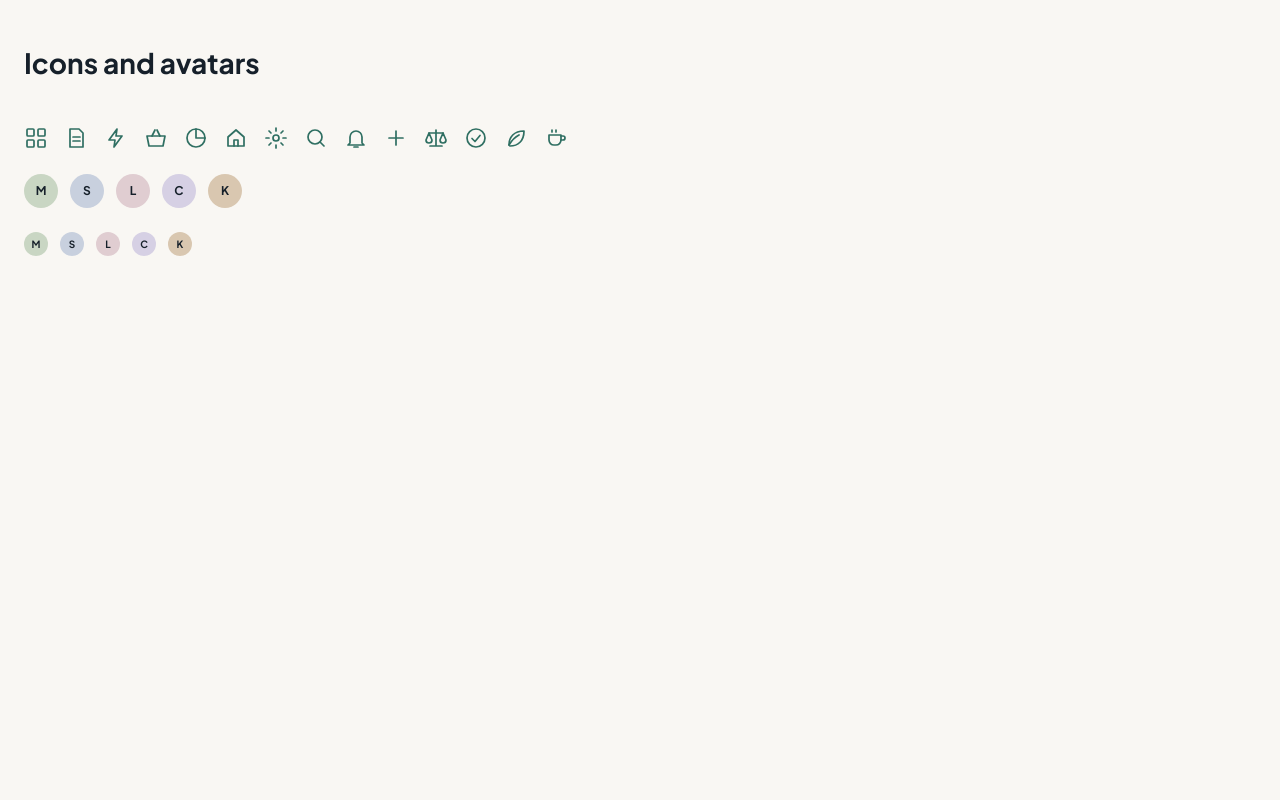
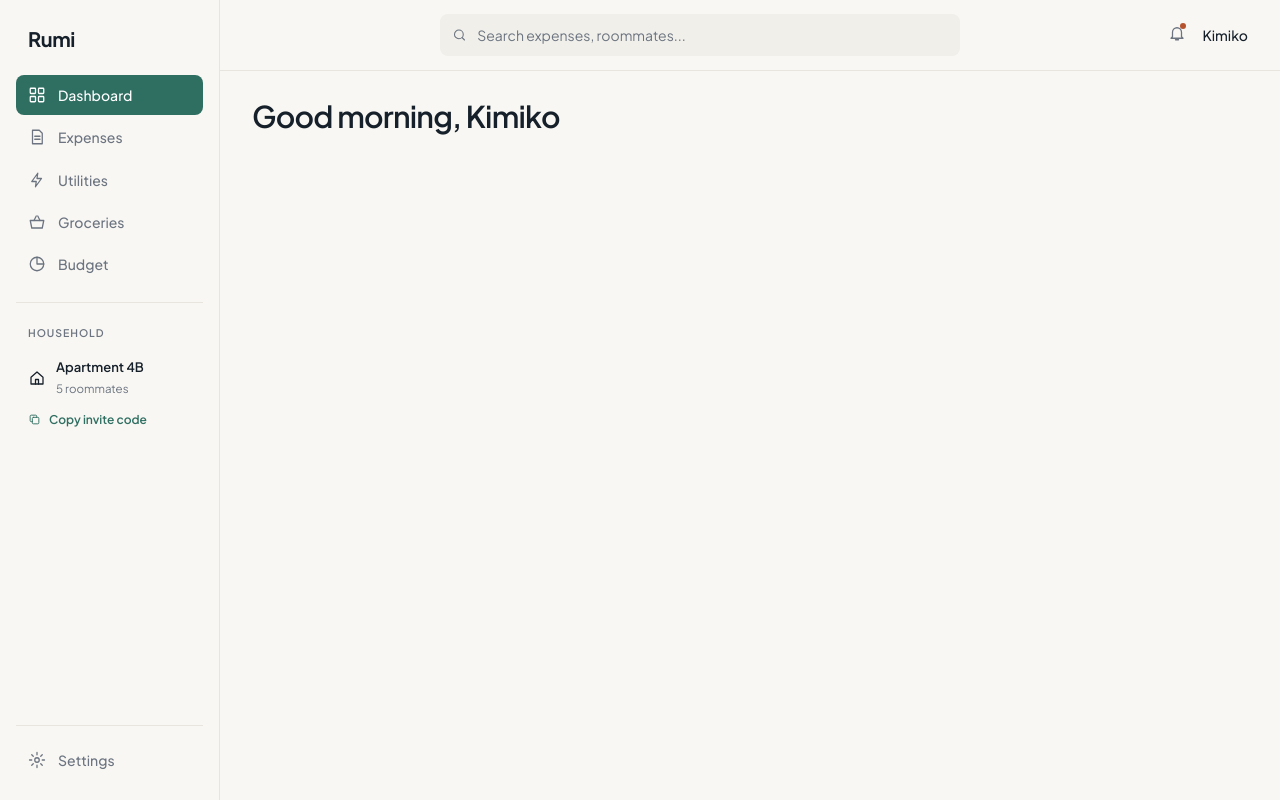
Before and after one commit to k13iko/rumi, a React (Vite) app: page / in a window 1280 px wide. Built offline with nearby package versions, Linux system fonts and the light colour scheme.

Commit message:
add side bar and top bar

```diff
--- a/src/App.tsx
+++ b/src/App.tsx
@@ -1,40 +1,18 @@
-import { Avatar } from './components/Avatar'
-import { Icon, type IconName } from './components/Icon'
-
-const ICONS: IconName[] = ['dash', 'doc', 'bolt', 'basket', 'pie', 'home', 'cog', 'search', 'bell', 'plus', 'scale', 'check', 'leaf', 'cup']
-
-// Fake people, just for testing
-const PEOPLE = [
-  { id: 'user-1', name: 'Marcus Chen' },
-  { id: 'user-2', name: 'Sarah Jenkins' },
-  { id: 'user-3', name: 'Liam Vance' },
-  { id: 'user-4', name: 'Carlos Diaz' },
-  { id: 'user-5', name: 'Kimiko Low' },
-]
+import { Sidebar } from './components/Sidebar'
+import { TopBar } from './components/TopBar'
 
 export default function App() {
   return (
-    <main style={{ padding: 24, display: 'grid', gap: 24 }}>
-      <h1>Icons and avatars</h1>
+    <div className="app">
+      {/* Fake values for now. Real data comes in Step 7. */}
+      <Sidebar householdName="Apartment 4B" memberCount={5} />
 
-      {/* One icon per name in the list */}
-      <div style={{ display: 'flex', gap: 16, color: 'var(--accent)' }}>
-        {ICONS.map((name) => (
-          <Icon key={name} name={name} size={24} />
-        ))}
+      <div className="main">
+        <TopBar userName="Kimiko" />
+        <main className="content">
+          <h1>Good morning, Kimiko</h1>
+        </main>
       </div>
-
-      {/* Normal and small avatars */}
-      <div style={{ display: 'flex', gap: 12 }}>
-        {PEOPLE.map((p) => (
-          <Avatar key={p.id} id={p.id} name={p.name} />
-        ))}
-      </div>
-      <div style={{ display: 'flex', gap: 12 }}>
-        {PEOPLE.map((p) => (
-          <Avatar key={p.id} id={p.id} name={p.name} small />
-        ))}
-      </div>
-    </main>
+    </div>
   )
 }
--- /dev/null
+++ b/src/components/Sidebar.tsx
@@ -0,0 +1,63 @@
+import { Icon, type IconName } from './Icon'
+
+// The main menu: a label and an icon for each page
+const NAV: { label: string; icon: IconName }[] = [
+  { label: 'Dashboard', icon: 'dash' },
+  { label: 'Expenses', icon: 'doc' },
+  { label: 'Utilities', icon: 'bolt' },
+  { label: 'Groceries', icon: 'basket' },
+  { label: 'Budget', icon: 'pie' },
+]
+
+// "Props" are inputs, passed in like <Sidebar householdName="..." />
+export function Sidebar({ householdName, memberCount }: { householdName: string; memberCount: number }) {
+  return (
+    <aside className="rail">
+      <div className="brand">Rumi</div>
+
+      <nav className="nav" aria-label="Main">
+        {/* One button per menu item. Dashboard is marked as the current page. */}
+        {NAV.map((item) => (
+          <button key={item.label} type="button" aria-current={item.label === 'Dashboard' ? 'page' : undefined}>
+            <Icon name={item.icon} />
+            <span>{item.label}</span>
+          </button>
+        ))}
+      </nav>
+
+      <div className="sep" />
+
+      <div className="hh-block">
+        <div className="hh-head">
+          <span className="label">Household</span>
+        </div>
+        <button type="button" className="hh">
+          <Icon name="home" />
+          <span style={{ flex: 1 }}>
+            <b>{householdName}</b>
+            {/* Say "roommate" for 1, "roommates" otherwise */}
+            <small>
+              {memberCount} {memberCount === 1 ? 'roommate' : 'roommates'}
+            </small>
+          </span>
+        </button>
+        <button type="button" className="link">
+          <Icon name="copy" size={13} />
+          Copy invite code
+        </button>
+      </div>
+
+      <div className="spacer" />
+
+      <div className="settings">
+        <div className="sep" />
+        <div className="nav">
+          <button type="button">
+            <Icon name="cog" />
+            <span>Settings</span>
+          </button>
+        </div>
+      </div>
+    </aside>
+  )
+}
--- /dev/null
+++ b/src/components/TopBar.tsx
@@ -0,0 +1,21 @@
+import { Icon } from './Icon'
+
+export function TopBar({ userName }: { userName: string }) {
+  return (
+    <header className="top">
+      {/* Search box with an icon inside it */}
+      <div className="search">
+        <Icon name="search" size={15} />
+        <input id="search" type="search" placeholder="Search expenses, roommates..." aria-label="Search expenses and roommates" />
+      </div>
+
+      <div className="user">
+        {/* aria-label tells screen readers what an icon-only button does */}
+        <button type="button" className="bell on" aria-label="Notifications">
+          <Icon name="bell" />
+        </button>
+        <span className="name">{userName}</span>
+      </div>
+    </header>
+  )
+}
--- a/src/styles.css
+++ b/src/styles.css
@@ -141,3 +141,279 @@ svg.i {
 .a3 { background: var(--av3); }
 .a4 { background: var(--av4); }
 .a5 { background: var(--av5); }
+
+/* ---------- Page layout ---------- */
+/* Two columns: a 220px sidebar, and the rest of the width for the page */
+.app {
+  display: grid;
+  grid-template-columns: 220px minmax(0, 1fr);
+  min-height: 100vh;
+}
+
+.main {
+  min-width: 0; /* lets long content shrink instead of stretching the page */
+}
+
+.content {
+  padding: 28px 32px 48px;
+  max-width: 1240px;
+}
+
+h1 {
+  font-size: 30px;
+  line-height: 1.15;
+  letter-spacing: -0.025em;
+  font-weight: 600;
+  margin: 0;
+}
+
+/* ---------- Sidebar ---------- */
+/* Stays in place while the page scrolls */
+.rail {
+  border-right: 1px solid var(--line);
+  padding: 20px 16px;
+  display: flex;
+  flex-direction: column;
+  gap: 4px;
+  position: sticky;
+  top: 0;
+  height: 100vh;
+  min-width: 0;
+}
+
+.brand {
+  font-size: 20px;
+  font-weight: 700;
+  letter-spacing: -0.02em;
+  padding: 4px 12px 18px;
+}
+
+.nav {
+  display: flex;
+  flex-direction: column;
+  gap: 2px;
+}
+
+.nav button {
+  display: flex;
+  align-items: center;
+  gap: 12px;
+  padding: 10px 12px;
+  border: 0;
+  background: none;
+  border-radius: 8px;
+  color: var(--muted);
+  font-weight: 500;
+  text-align: left;
+}
+
+.nav button:hover {
+  background: var(--surface-2);
+  color: var(--fg);
+}
+
+/* The page you are on gets the green highlight */
+.nav button[aria-current='page'] {
+  background: var(--accent);
+  color: var(--accent-fg);
+}
+
+/* Thin divider line */
+.sep {
+  height: 1px;
+  background: var(--line);
+  margin: 14px 0;
+}
+
+/* Small uppercase heading */
+.label {
+  font-size: 10.5px;
+  letter-spacing: 0.09em;
+  text-transform: uppercase;
+  color: var(--muted);
+  font-weight: 600;
+}
+
+.hh-head {
+  padding: 0 12px;
+  color: var(--muted);
+}
+
+/* The household switcher button */
+.hh {
+  display: flex;
+  align-items: center;
+  gap: 10px;
+  padding: 10px 12px;
+  width: 100%;
+  border: 0;
+  background: none;
+  border-radius: 8px;
+  text-align: left;
+  margin-top: 6px;
+}
+
+.hh:hover {
+  background: var(--surface-2);
+}
+
+.hh b {
+  display: block;
+  font-weight: 600;
+  font-size: 13px;
+}
+
+.hh small {
+  color: var(--muted);
+  font-size: 11.5px;
+}
+
+/* A button that looks like a green text link */
+.link {
+  color: var(--accent);
+  font-size: 12px;
+  font-weight: 600;
+  background: none;
+  border: 0;
+  padding: 4px 12px;
+  display: inline-flex;
+  gap: 8px;
+  align-items: center;
+}
+
+.link:hover {
+  text-decoration: underline;
+}
+
+/* Pushes Settings to the bottom of the sidebar */
+.rail .spacer {
+  flex: 1;
+}
+
+/* ---------- Top bar ---------- */
+.top {
+  display: flex;
+  align-items: center;
+  gap: 16px;
+  padding: 14px 32px;
+  border-bottom: 1px solid var(--line);
+}
+
+.search {
+  flex: 1;
+  max-width: 520px;
+  margin: 0 auto;
+  position: relative; /* so the icon can sit inside the box */
+}
+
+.search svg {
+  position: absolute;
+  left: 12px;
+  top: 50%;
+  transform: translateY(-50%);
+  color: var(--muted);
+}
+
+.search input {
+  width: 100%;
+  background: var(--surface-2);
+  border: 1px solid transparent;
+  border-radius: 8px;
+  padding: 10px 12px 10px 36px; /* extra left space for the icon */
+  font: inherit;
+  color: var(--fg);
+}
+
+.search input::placeholder {
+  color: var(--muted);
+}
+
+.search input:focus {
+  outline: 2px solid var(--accent);
+  background: var(--surface);
+}
+
+.user {
+  display: flex;
+  align-items: center;
+  gap: 12px;
+  font-weight: 500;
+}
+
+.bell {
+  position: relative;
+  background: none;
+  border: 0;
+  padding: 4px;
+  color: var(--muted);
+}
+
+/* The small red dot, shown when the bell has class "on" */
+.bell.on::after {
+  content: '';
+  position: absolute;
+  top: 3px;
+  right: 4px;
+  width: 6px;
+  height: 6px;
+  border-radius: 50%;
+  background: var(--owe);
+}
+
+/* ---------- Phones: sidebar becomes a strip across the top ---------- */
+@media (max-width: 760px) {
+  .app {
+    display: block;
+  }
+
+  .rail {
+    position: static;
+    height: auto;
+    flex-direction: row;
+    align-items: center;
+    gap: 8px;
+    padding: 12px 16px;
+    border-right: 0;
+    border-bottom: 1px solid var(--line);
+    overflow-x: auto;
+  }
+
+  .brand {
+    padding: 0 8px 0 0;
+  }
+
+  .nav {
+    flex-direction: row;
+  }
+
+  .nav button {
+    padding: 8px 12px;
+    white-space: nowrap;
+  }
+
+  /* Only show the label on the current page; the others are icons */
+  .nav button span {
+    display: none;
+  }
+
+  .nav button[aria-current='page'] span {
+    display: inline;
+  }
+
+  /* Hide the less important parts on small screens */
+  .rail .sep,
+  .rail .hh-block,
+  .rail .spacer,
+  .rail .settings,
+  .user .name {
+    display: none;
+  }
+
+  .top {
+    padding: 12px 16px;
+  }
+
+  .content {
+    padding: 20px 16px 40px;
+  }
+}
```
